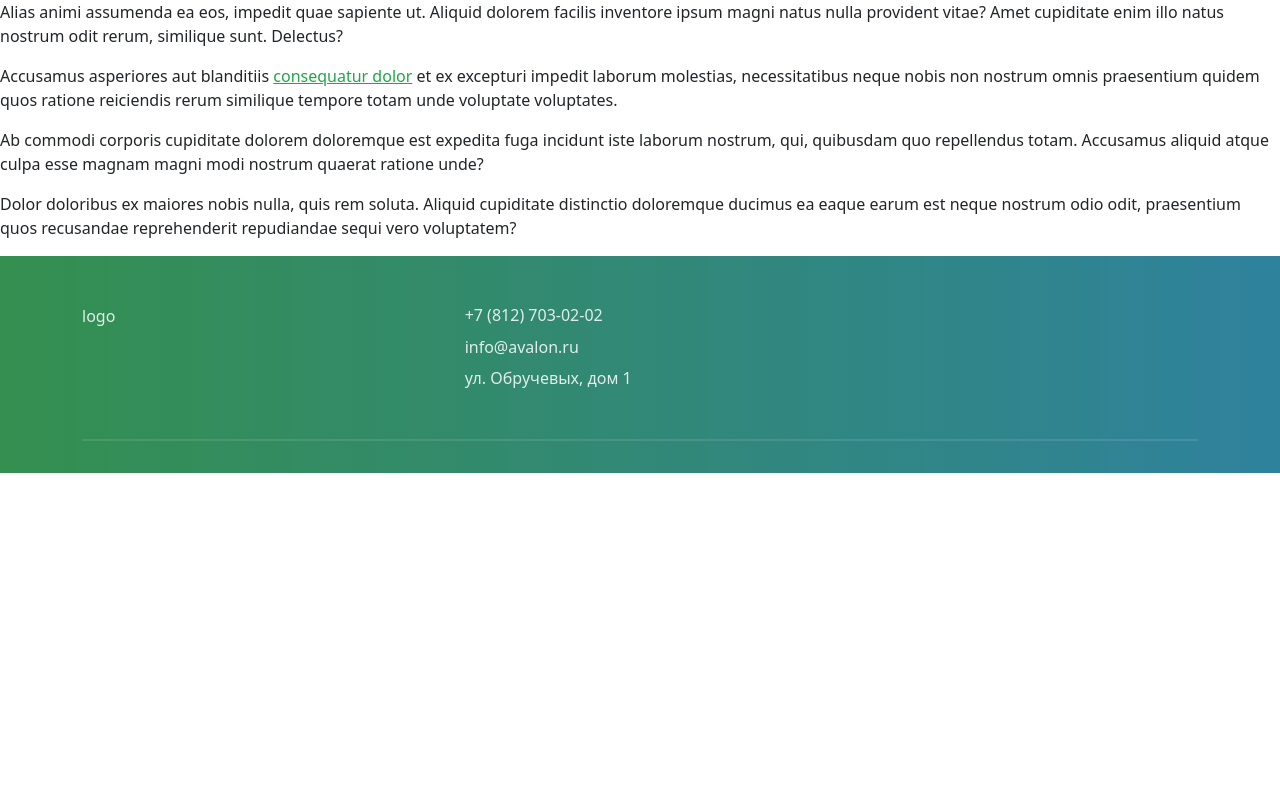
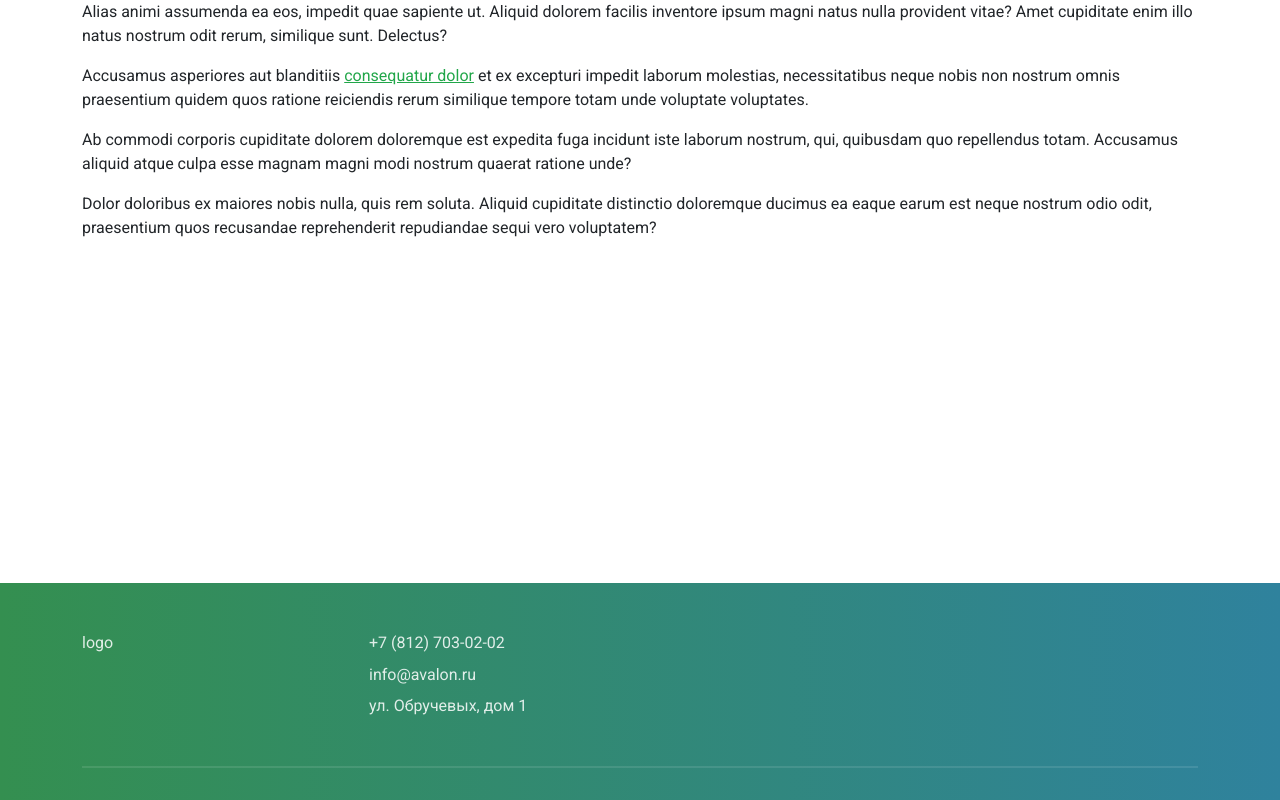
Before and after one commit to valtu4a/html-adv, a website: page src/index.html in a window 1280 px wide. Drawn offline with nearby package versions, Linux system fonts and the light colour scheme; files that its build step writes are made by us from their sources.

Commit message:
style fixes

```diff
--- a/src/index.html
+++ b/src/index.html
@@ -7,6 +7,7 @@
 </head>
 <body>
 <div class="page">
+    <div class="container">
     <p>Alias animi assumenda ea eos, impedit quae sapiente ut. Aliquid dolorem facilis inventore ipsum magni natus nulla
         provident vitae? Amet cupiditate enim illo natus nostrum odit rerum, similique sunt. Delectus?</p>
     <p>Accusamus asperiores aut blanditiis <a href="">consequatur dolor</a> et ex excepturi impedit laborum molestias,
@@ -20,6 +21,7 @@
         eaque
         earum est neque nostrum odio odit, praesentium quos recusandae reprehenderit repudiandae sequi vero
         voluptatem?</p>
+    </div>
 </div>
 
 <div class="footer">
--- /dev/null
+++ b/src/scss/_mixins.scss
@@ -0,0 +1,7 @@
+@mixin social-icon($size:2em, $radius:50%){
+  width: #{$size};
+  height: #{$size};
+  line-height: #{$size};
+  border-radius: #{$radius};
+  text-align: center;
+}
--- /dev/null
+++ b/src/scss/_shortcuts.scss
@@ -0,0 +1,5 @@
+%test-btn {
+  background: #09c;
+  padding: .5rem 1.5rem;
+  border: 0;
+}
--- a/src/scss/_variables.scss
+++ b/src/scss/_variables.scss
@@ -25,6 +25,7 @@
   --footer-bg: linear-gradient(to right, #348F50, #2f829d);
   --footer-text-color: rgba(255,255,255,.85);
   --footer-text-hover-color: rgba(255,255,255,1);
+  --footer-border: 2px solid rgba(255, 255, 255, .1);
 
   --shadow-level-1: 0 0.125em 0.313em rgba(10, 37, 64, .09), 0 0.063em 0.125em rgba(0, 0, 0, .07);
   --shadow-level-2: 0 0.250em 0.375em rgba(10, 37, 64, .09), 0 0.063em 0.188em rgba(0, 0, 0, .08);
@@ -32,4 +33,8 @@
   --shadow-level-4: 0 0.938em 1.5625em rgba(10, 37, 64, .1), 0 0.313em 0.938em rgba(0, 0, 0, .07);
   --shadow-level-5: 0 1.25em 2.5em rgba(10, 37, 64, .15), 0 0.313em 0.938em rgba(0, 0, 0, .1);
 }
+
 $primary:#21a649;
+$font-family-sans-serif: 'Roboto', Helvetica, Arial, sans-serif;
+$body-text-align:  left;
+$btn-font-family: $font-family-sans-serif;
--- a/src/scss/layout/_footer.scss
+++ b/src/scss/layout/_footer.scss
@@ -1,31 +1,58 @@
 .footer {
   --footer-gap: 2rem;
+  --footer-grid-count: 3;
   padding: 3rem 0 0;
   background: var(--footer-bg);
   color: var(--footer-text-color);
 
+  @media (min-width: 576px) {
+    --footer-grid-count: 1;
+  }
+
+  // Medium devices (tablets, 768px and up)
+  @media (min-width: 768px) {
+    --footer-grid-count: 2;
+  }
+
+  // Large devices (desktops, 992px and up)
+  @media (min-width: 992px) {
+    --footer-grid-count: 3;
+  }
+
+  // X-Large devices (large desktops, 1200px and up)
+  @media (min-width: 1200px) {
+    --footer-grid-count: 4;
+  }
+
+
   &__content {
+
     display: grid;
-    grid-template-columns: repeat(3, 1fr);
+    grid-template-columns: repeat(var(--footer-grid-count), 1fr);
     grid-gap: var(--footer-gap);
   }
-  &__content-block{
+
+  &__content-block {
 
   }
-  &__contacts{
+
+  &__contacts {
     line-height: 1.48;
     display: flex;
     flex-direction: column;
     gap: 0.5rem;
     font-style: normal;
   }
-  &__contacts-item{
+
+  &__contacts-item {
 
   }
-  &__contacts-link{
+
+  &__contacts-link {
     color: var(--footer-text-color);
     text-decoration: none;
-    &:hover{
+
+    &:hover {
       color: var(--footer-text-hover-color);
       text-decoration: underline;
     }
@@ -37,9 +64,15 @@
     margin-top: 2rem;
     padding: 1rem 0;
     justify-content: space-between;
-    border-top: 2px solid rgba(255,255,255,0.1);
+    border-top: var(--footer-border);
     font-size: .875rem;
     gap: 1rem;
     color: var(--footer-text-color);
   }
+  &__socials{
+
+  }
+  &__socials-item{
+    @include social-icon;
+  }
 }
--- /dev/null
+++ b/src/scss/layout/_page.scss
@@ -0,0 +1,27 @@
+html,body{
+  width: 100%;
+  height: 100%;
+}
+body{
+  display: flex;
+  flex-direction: column;
+
+}
+.page{
+  flex: 1;
+}
+
+.btn-main{
+  @extend %test-btn;
+  background: #0dcaf0;
+}
+
+.btn-new{
+  @extend %test-btn;
+  background: violet;
+}
+
+.btn-apply{
+  @extend %test-btn;
+  background: green;
+}
--- a/src/scss/main.scss
+++ b/src/scss/main.scss
@@ -1,3 +1,8 @@
 @import "variables";
 @import "vendor/bootstrap/bootstrap";
+@import "mixins";
+@import "shortcuts";
+@import "https://fonts.googleapis.com/css2?family=Roboto:ital,wght@0,100;0,300;0,400;0,500;0,700;0,900;1,100;1,300;1,400;1,500;1,700;1,900&display=swap";
+
+@import "layout/page";
 @import "layout/footer";
--- a/src/scss/vendor/bootstrap/bootstrap.scss
+++ b/src/scss/vendor/bootstrap/bootstrap.scss
@@ -1,5 +1,5 @@
 @import "mixins/banner";
-@include bsBanner("");
+//@include bsBanner("");
 
 
 // scss-docs-start import-stack
```
Also changed, not shown: build/css/main.css, build/index.html.
